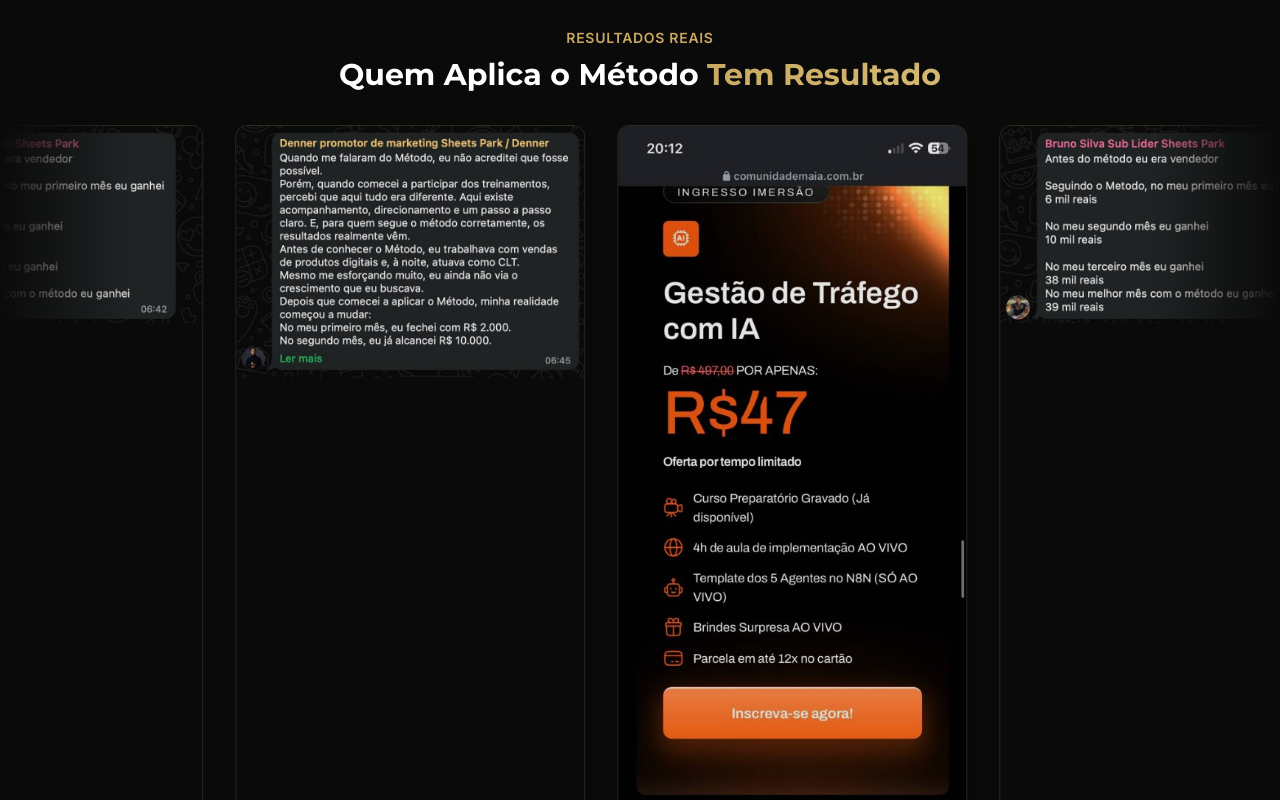
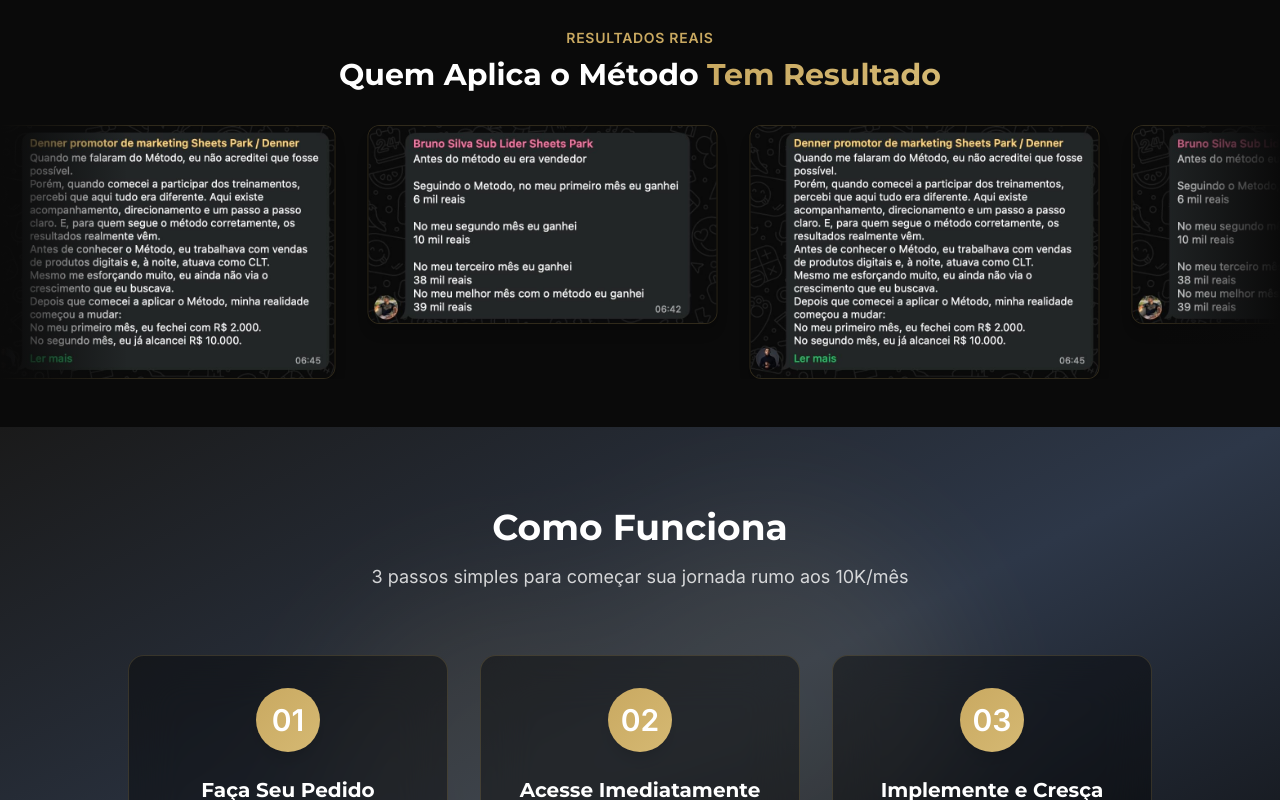
Before and after one commit to econnectmarketingdigital-cloud/isca-rafael, a React (Vite) app: page / in a window 1280 px wide. Shown: the part 1180-1980 px from the top of the page. Built offline with nearby package versions, Linux system fonts and the light colour scheme.

Commit message:
Remove incorrect proof image and fix layout gap

```diff
--- a/src/components/SocialProof.tsx
+++ b/src/components/SocialProof.tsx
@@ -1,9 +1,8 @@
 import { motion } from 'framer-motion';
 
 const testimonials = [
-    { image: `${import.meta.env.BASE_URL}proof-1.jpg`, alt: "Depoimento aluno Start 10k - 1" },
-    { image: `${import.meta.env.BASE_URL}proof-2.jpg`, alt: "Depoimento aluno Start 10k - 2" },
-    { image: `${import.meta.env.BASE_URL}proof-3.jpg`, alt: "Depoimento aluno Start 10k - 3" },
+    { image: `${import.meta.env.BASE_URL}proof-2.jpg`, alt: "Depoimento aluno Start 10k" },
+    { image: `${import.meta.env.BASE_URL}proof-3.jpg`, alt: "Depoimento aluno Start 10k" },
 ];
 
 export default function SocialProof() {
@@ -33,27 +32,29 @@ export default function SocialProof() {
 }
 
 function MarqueeContent() {
+    // Duplicate items enough times to fill screen and allow looping
+    const items = [...testimonials, ...testimonials, ...testimonials, ...testimonials, ...testimonials, ...testimonials];
+
     return (
         <motion.div
-            className="flex gap-4 md:gap-8 pr-4 md:pr-8"
+            className="flex items-start gap-4 md:gap-8 pr-4 md:pr-8"
             animate={{ x: "-50%" }}
             transition={{
                 ease: "linear",
-                duration: 30,
+                duration: 40, // Slower for better readability
                 repeat: Infinity,
             }}
             style={{ display: "flex", width: "fit-content" }}
         >
-            {/* Render items multiple times for seamless loop */}
-            {[...testimonials, ...testimonials, ...testimonials, ...testimonials].map((item, index) => (
+            {items.map((item, index) => (
                 <div
                     key={index}
-                    className="flex-shrink-0 w-[280px] md:w-[350px] relative rounded-xl overflow-hidden border border-gold-500/20 shadow-lg"
+                    className="flex-shrink-0 w-[280px] md:w-[350px] relative rounded-xl overflow-hidden border border-gold-500/20 shadow-lg bg-dark"
                 >
                     <img
                         src={item.image}
                         alt={item.alt}
-                        className="w-full h-auto object-cover opacity-90 hover:opacity-100 transition-opacity duration-300"
+                        className="w-full h-auto object-contain block"
                     />
                 </div>
             ))}
```
